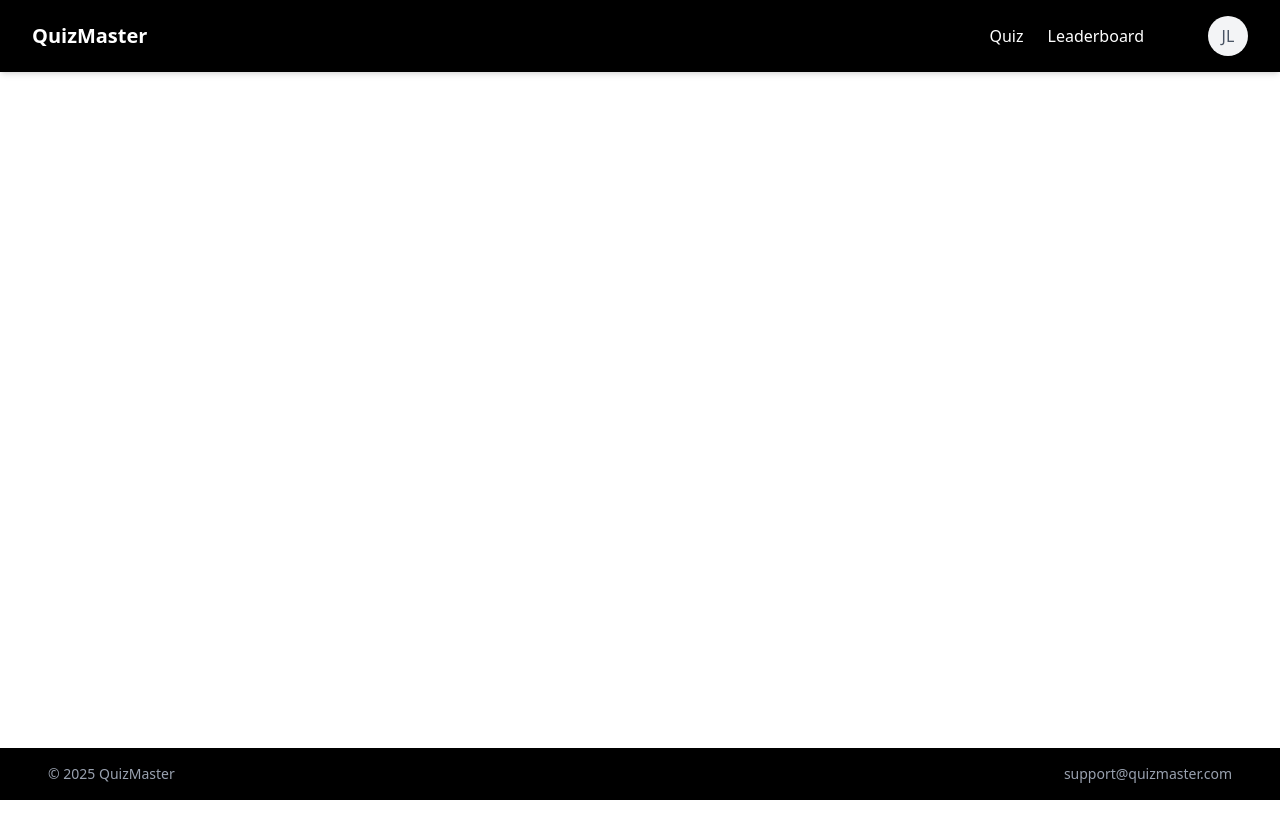
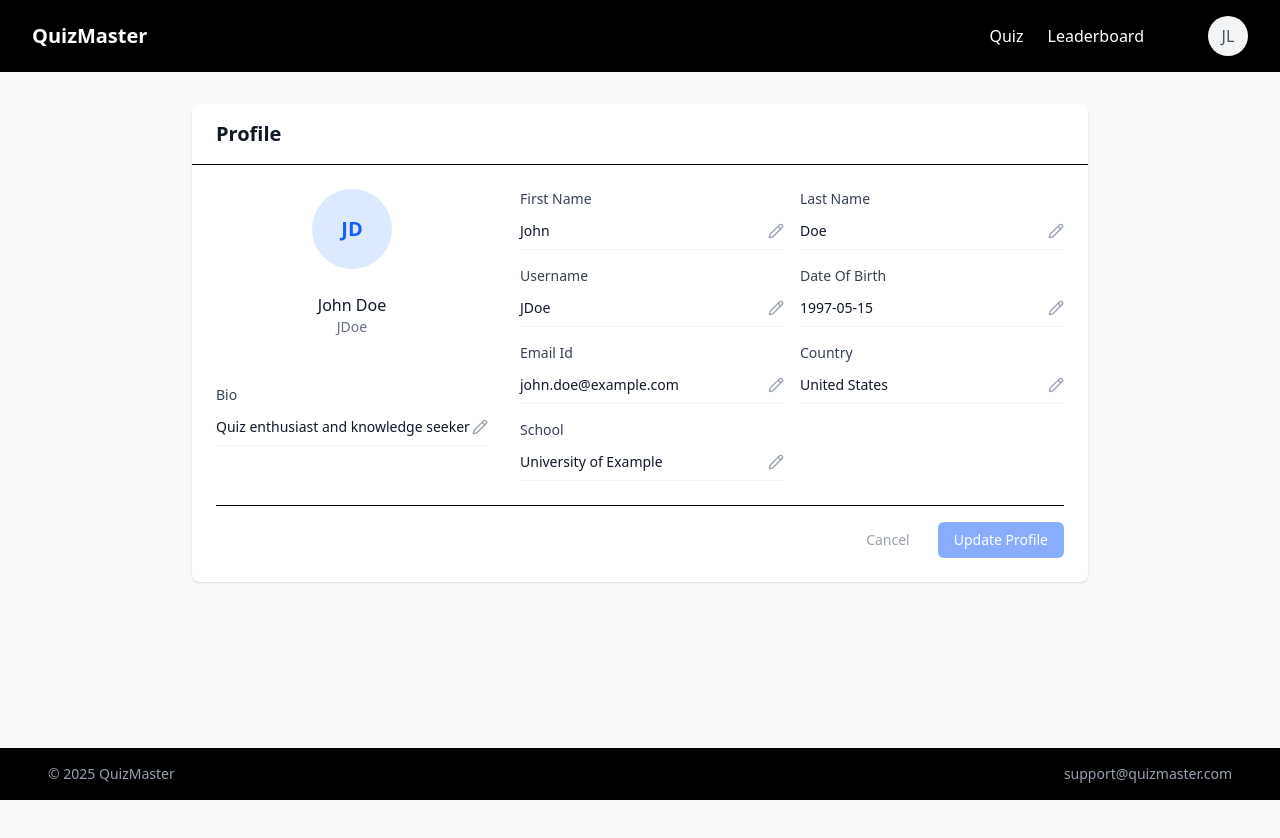
Before and after one commit to moraish/quiz-app, a React (Vite) app in the folder frontend/: page /profile in a window 1280 px wide. Shown: the top 838 px of the page. Before the commit the page ends 800 px from the top, so only its background shows below. Built offline with nearby package versions, Linux system fonts and the light colour scheme.

Commit message:
created the profile page

```diff
--- a/frontend/package.json
+++ b/frontend/package.json
@@ -11,6 +11,7 @@
   },
   "dependencies": {
     "@tailwindcss/vite": "^4.0.6",
+    "lucide-react": "^0.475.0",
     "react": "^19.0.0",
     "react-dom": "^19.0.0",
     "react-router-dom": "^7.1.5",
--- a/frontend/src/App.tsx
+++ b/frontend/src/App.tsx
@@ -5,6 +5,7 @@ import Quiz from "./pages/Quiz";
 import Leaderboard from "./pages/Leaderboard";
 import Footer from "./components/Footer";
 import FooterSmall from "./components/FooterSmall";
+import Profile from "./pages/Profile";
 
 function App() {
   const location = useLocation();
@@ -16,6 +17,7 @@ function App() {
         <Route path="/" element={<Home />} />
         <Route path="/quiz" element={<Quiz />} />
         <Route path="/leaderboard" element={<Leaderboard />} />
+        <Route path="/profile" element={<Profile />} />
       </Routes>
       {location.pathname === '/' ? <Footer /> : <FooterSmall />}
     </div>
--- /dev/null
+++ b/frontend/src/assets/PencilIcon.tsx
@@ -0,0 +1,24 @@
+export default function PencilIcon() {
+    return (
+        <svg
+            fill="#000000"
+            height="16"
+            width="16"
+            version="1.1"
+            id="Capa_1"
+            xmlns="http://www.w3.org/2000/svg"
+            xmlnsXlink="http://www.w3.org/1999/xlink"
+            viewBox="0 0 306.637 306.637"
+            xmlSpace="preserve"
+        >
+            <g id="SVGRepo_bgCarrier" strokeWidth="0"></g>
+            <g id="SVGRepo_tracerCarrier" strokeLinecap="round" strokeLinejoin="round"></g>
+            <g id="SVGRepo_iconCarrier">
+                <g>
+                    <path d="M12.809,238.52L0,306.637l68.118-12.809l184.277-184.277l-55.309-55.309L12.809,238.52z M60.79,279.943l-41.992,7.896 l7.896-41.992L197.086,75.455l34.096,34.096L60.79,279.943z"></path>
+                    <path d="M251.329,0l-41.507,41.507l55.308,55.308l41.507-41.507L251.329,0z M231.035,41.507l20.294-20.294l34.095,34.095 L265.13,75.602L231.035,41.507z"></path>
+                </g>
+            </g>
+        </svg>
+    );
+}
--- /dev/null
+++ b/frontend/src/pages/Profile.tsx
@@ -0,0 +1,183 @@
+import { useState } from "react";
+import { PencilIcon } from "lucide-react";
+
+interface ProfileField {
+    first_name: string;
+    last_name: string;
+    username: string;
+    date_of_birth: string;
+    email_id: string;
+    country?: string;
+    school?: string;
+    bio?: string;
+}
+
+export default function Profile() {
+    const [profile, setProfile] = useState<ProfileField>({
+        first_name: "John",
+        last_name: "Doe",
+        username: "JDoe",
+        date_of_birth: "1997-05-15",
+        email_id: "john.doe@example.com",
+        country: "United States",
+        school: "University of Example",
+        bio: "Quiz enthusiast and knowledge seeker",
+    });
+
+    const [editingFields, setEditingFields] = useState<Set<keyof ProfileField>>(new Set());
+    const [tempValues, setTempValues] = useState<Partial<ProfileField>>({});
+    const [hasChanges, setHasChanges] = useState(false);
+
+    const handleEdit = (field: keyof ProfileField) => {
+        setEditingFields(prev => {
+            const newSet = new Set(prev);
+            newSet.add(field);
+            return newSet;
+        });
+        setTempValues(prev => ({
+            ...prev,
+            [field]: profile[field]?.toString() || ""
+        }));
+    };
+
+    const handleChange = (field: keyof ProfileField, value: string) => {
+        setTempValues(prev => ({
+            ...prev,
+            [field]: value
+        }));
+        setHasChanges(true);
+    };
+
+    const handleUpdate = () => {
+        const updatedProfile = { ...profile };
+        Object.entries(tempValues).forEach(([field, value]) => {
+            updatedProfile[field as keyof ProfileField] = value;
+
+        });
+        setProfile(updatedProfile);
+        setEditingFields(new Set());
+        setTempValues({});
+        setHasChanges(false);
+    };
+
+    const handleCancel = () => {
+        setEditingFields(new Set());
+        setTempValues({});
+        setHasChanges(false);
+    };
+
+    const formatDate = (date: Date) => {
+        return date.toLocaleDateString('en-US', {
+            year: 'numeric',
+            month: 'long',
+            day: 'numeric'
+        });
+    };
+
+    const isFieldModified = (field: keyof ProfileField) => {
+        return tempValues[field] !== undefined &&
+            tempValues[field]?.toString() !== profile[field]?.toString();
+    };
+
+    const renderField = (field: keyof ProfileField) => (
+        <div className="w-full">
+            <label className="block text-sm font-medium text-gray-700 mb-1">
+                {field.split('_').map(word =>
+                    word.charAt(0).toUpperCase() + word.slice(1)
+                ).join(' ')}
+            </label>
+            {editingFields.has(field) ? (
+                <input
+                    type={field === 'date_of_birth' ? 'date' : 'text'}
+                    className={`w-full rounded-md shadow-sm focus:border-blue-500 focus:ring-1 focus:ring-blue-500 text-sm
+                        ${isFieldModified(field)
+                            ? 'border-yellow-300 bg-yellow-50'
+                            : 'border-gray-300'}`}
+                    value={tempValues[field] || ''}
+                    onChange={(e) => handleChange(field, e.target.value)}
+                />
+            ) : (
+                <div className="group flex justify-between items-center py-2 border-b border-gray-100">
+                    <p className="text-sm text-gray-900">
+                        {field === 'date_of_birth'
+                            ? profile[field]
+                            : profile[field]}
+                    </p>
+                    <button
+                        onClick={() => handleEdit(field)}
+                        className="text-gray-400 hover:text-blue-500 transition-colors duration-150"
+                    >
+                        <PencilIcon className="w-4 h-4" />
+                    </button>
+                </div>
+            )}
+        </div>
+    );
+
+    return (
+        <div className="min-h-screen bg-gray-50 py-8 px-4">
+            <div className="max-w-4xl mx-auto">
+                <div className="bg-white rounded-lg shadow-sm">
+                    <div className="px-6 py-4 border-b">
+                        <h1 className="text-xl font-semibold text-gray-900">Profile</h1>
+                    </div>
+
+                    <div className="p-6">
+                        <div className="flex flex-col md:flex-row gap-8">
+                            {/* Left Column - Avatar and Bio */}
+                            <div className="md:w-1/3 flex flex-col items-center space-y-6">
+                                <div className="w-20 h-20 rounded-full bg-blue-100 flex items-center justify-center text-blue-600 text-xl font-semibold">
+                                    {profile.first_name[0]}
+                                    {profile.last_name[0]}
+                                </div>
+                                <div className="text-center w-full">
+                                    <h2 className="text-base font-medium text-gray-900">
+                                        {profile.first_name} {profile.last_name}
+                                    </h2>
+                                    <p className="text-sm text-gray-500">{profile.username}</p>
+                                </div>
+                                {/* <div className="border-b h-1 w-full "></div> */}
+                                <div className="mt-6 w-full">
+                                    {renderField('bio')}
+                                </div>
+                            </div>
+
+                            {/* Right Column - Profile Fields */}
+                            <div className="md:w-2/3">
+                                <div className="grid grid-cols-1 sm:grid-cols-2 gap-4">
+                                    {(Object.keys(profile) as Array<keyof ProfileField>)
+                                        .filter(field => field !== 'bio')
+                                        .map((field) => (
+                                            <div key={field}>
+                                                {renderField(field)}
+                                            </div>
+                                        ))}
+                                </div>
+                            </div>
+                        </div>
+
+                        {/* Update Button Section - Always visible */}
+                        <div className="mt-6 flex justify-end space-x-3 border-t pt-4">
+                            <button
+                                onClick={handleCancel}
+                                className={`px-4 py-2 text-sm text-gray-700 hover:text-gray-900 transition-colors duration-150
+                                    ${!hasChanges && 'opacity-50 cursor-not-allowed'}`}
+                                disabled={!hasChanges}
+                            >
+                                Cancel
+                            </button>
+                            <button
+                                onClick={handleUpdate}
+                                className={`px-4 py-2 bg-blue-600 text-white text-sm rounded-md hover:bg-blue-700 transition-colors duration-150
+                                    ${!hasChanges && 'opacity-50 cursor-not-allowed'}`}
+                                disabled={!hasChanges}
+                            >
+                                Update Profile
+                            </button>
+                        </div>
+                    </div>
+                </div>
+            </div>
+        </div>
+    );
+}
```
Also changed, not shown: 1 other file (tests, documents, lock files or other folders).
